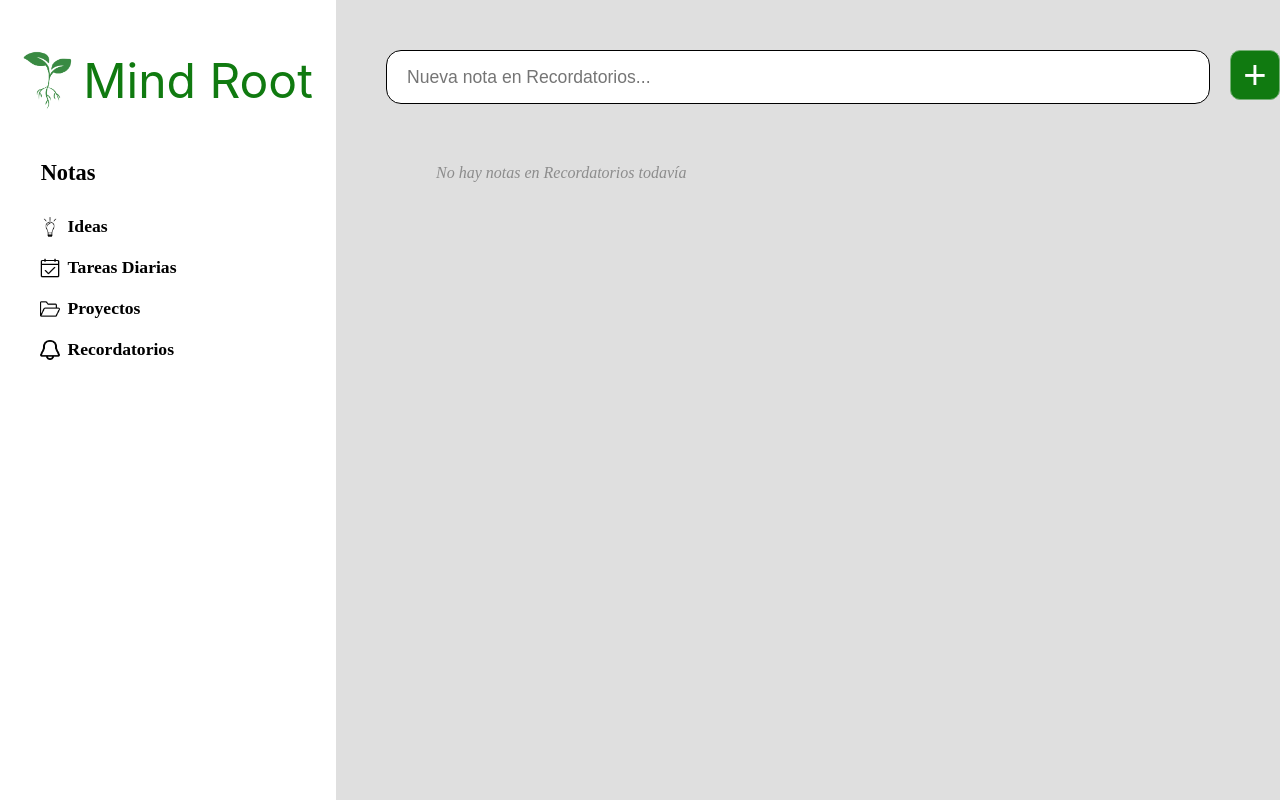
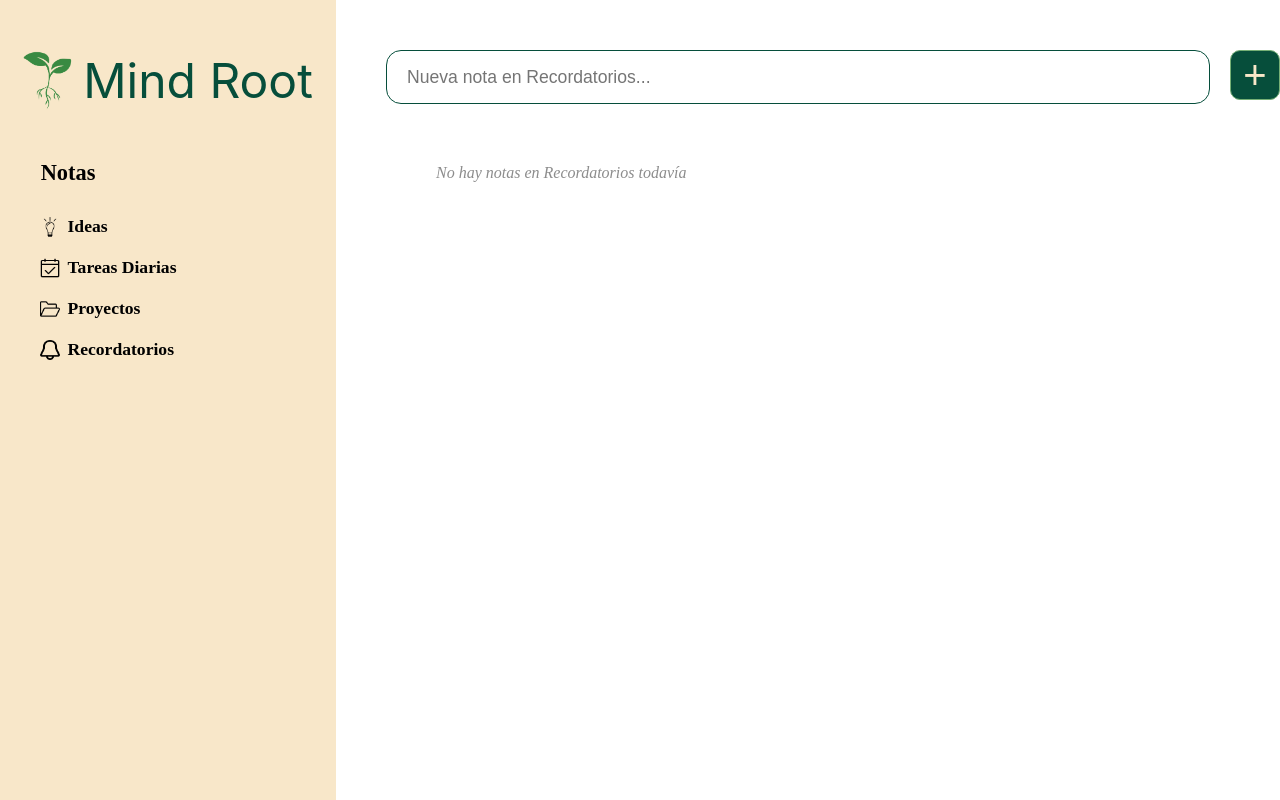
Before and after one commit to JuanManuelFernandez/MindRoot, a React (Vite) app in the folder mind-root/: page / in a window 1280 px wide. Built offline with nearby package versions, Linux system fonts and the light colour scheme.

Commit message:
Cambio de paletas de colores y efecto blur al abrir ventana de modificar

```diff
--- a/mind-root/src/App.css
+++ b/mind-root/src/App.css
@@ -1,6 +1,6 @@
 body {
   margin: 0;
-  background-color: rgb(223, 223, 223);
+  background-color: #FFFF;
 }
 
 .SeccionMain {
@@ -17,7 +17,22 @@ body {
   width: 350px;
   height: 100%;
   margin: 0;
-  background-color: rgb(255, 255, 255);
+  background-color: #F8E7C9;
+}
+
+.SeccionMain.Blureado {
+  filter: blur(5px);
+  pointer-events: none;
+}
+
+.Overlay {
+  position: fixed;
+  inset: 0;
+  background: rgba(0, 0, 0, 0.4);
+  display: flex;
+  align-items: center;
+  justify-content: center;
+  z-index: 10;
 }
 
 .ContenedorTituloMenu {
@@ -36,7 +51,7 @@ body {
 .TituloMenu {
   font-family: 'Inter', sans-serif;
   font-size: 3rem;
-  color: rgb(16, 122, 16);
+  color: #064E3B;
 }
 
 .TituloNotas {
@@ -80,10 +95,9 @@ body {
   gap: 20px;
 }
 
-
 .InputBuscar {
   font-size: 1.1rem;
-  border: 1px solid #000;
+  border: 1px solid #064E3B;
   border-radius: 15px;
   width: 800px;
   height: 50px;
@@ -91,13 +105,13 @@ body {
 }
 
 .BtnAgregar {
-  color: #ffff;
+  color: #F8E7C9;
   width: 50px;
   height: 50px;
   font-size: 40px;
   border: 1px solid rgb(117, 175, 117);
   border-radius: 10px;
-  background-color: rgb(16, 122, 16);
+  background-color: #064E3B;
   cursor: pointer;
 }
 
@@ -119,6 +133,7 @@ body {
   padding: 15px;
   background-color: rgb(255, 255, 255);
   border: 1px solid rgb(200, 200, 200);
+  border-color: #064E3B;
   border-radius: 15px;
   box-shadow: 0 2px 4px rgba(0, 0, 0, 0.05);
 }
@@ -177,7 +192,7 @@ body {
 /*Ventana Modificar*/
 
 .VentanaModificar {
-  display: flex;
+  display: fixed;
   position: fixed;
   justify-content: space-between;
   flex-direction: column;
@@ -186,22 +201,23 @@ body {
   width: 400px;
   height: 200px;
   transform: translate(-50%, -50%);
-  background-color: white;
-  border: none;
+  border: 3px solid #064E3B;
   border-radius: 10px;
   padding: 20px;
+  background-color: #ffff;
 }
 
 .InputModificar {
-  border: 1px solid #57575794;
+  border: none;
   border-radius: 5px;
   height: 200px;
 }
 
 .ContenedorBtnsVentana {
   display: flex;
+  justify-content: center;
   flex-direction: row;
-  margin-top: 10px;
+  margin-top: 30px;
   gap: 20px;
 }
 
--- a/mind-root/src/App.jsx
+++ b/mind-root/src/App.jsx
@@ -43,7 +43,8 @@ function App() {
   const notasFiltradas = notas.filter(nota => nota.categoria === categoriaActiva)
 
   return (
-    <section className="SeccionMain">
+    <>
+      <section className={`SeccionMain ${mostrarVentana ? 'Blureado' : ''}`}>
         <div className="MenuLateral">
           <div className="ContenedorTituloMenu">
             <img className="IconoMenu" src="src/assets/IconoMindRoot.png" />
@@ -74,17 +75,6 @@ function App() {
             <button className="BtnAgregar" onClick={agregarNota}>+</button>
           </div>
 
-        {mostrarVentana && (
-          <div className='VentanaModificar'>
-            <input className='InputModificar'></input>
-            <div className='ContenedorBtnsVentana'>
-              <button onClick={() => setMostrarVentana(false)} className='BtnCerrar'>Cerrar</button>
-              <button className='BtnModificarVentana'>Modificar</button>
-            </div>
-
-          </div>
-        )}
-
           <div className="ContenedorNotas">
             {notasFiltradas.length === 0 ? (
               <p className="MensajeVacio">No hay notas en {categorias[categoriaActiva].nombre} todavía</p>
@@ -105,6 +95,17 @@ function App() {
           </div>
         </div>
       </section>
+      {mostrarVentana && (
+            <div className='VentanaModificar'>
+              <input className='InputModificar'></input>
+              <div className='ContenedorBtnsVentana'>
+                <button onClick={() => setMostrarVentana(false)} className='BtnCerrar'>Cerrar</button>
+                <button className='BtnModificarVentana'>Modificar</button>
+              </div>
+
+            </div>
+          )}
+    </>
   )
 }
 
```
Lines whose indentation alone changed are shown as unchanged.
